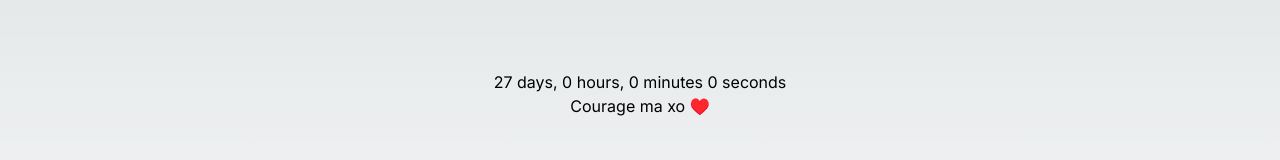
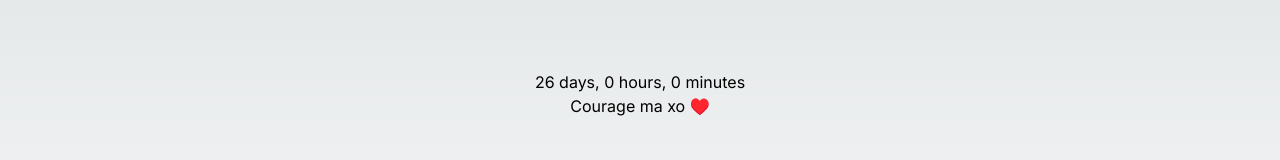
Before and after one commit to JeremieLeymarie/countdown, a Next.js app: page / in a window 1280 px wide. Shown: the part 306-466 px from the top of the page. Built offline with nearby package versions, Linux system fonts and the light colour scheme.

Commit message:
:bug: Fix working day start

```diff
--- a/app/page.tsx
+++ b/app/page.tsx
@@ -6,15 +6,17 @@ import { useEffect, useState } from "react";
 const getRemainingTime = () => {
   const today = new Date();
   const remainingDays = WORKING_DAYS.filter((date) => today < date);
-  const isTodayAWorkingDay = WORKING_DAYS.find(
-    (date) => today.getTime() === date.getTime()
+  const isTodayAWorkingDay = !!WORKING_DAYS.find(
+    (date) => today.toDateString() === date.toDateString()
   );
-
   let remainingSeconds = remainingDays.length * WORK_DURATION_HOURS * 60 * 60;
   const endOfDay = new Date();
   endOfDay.setHours(17);
   endOfDay.setMinutes(30);
-  if (isTodayAWorkingDay && today < endOfDay) {
+  const startOfDay = new Date();
+  startOfDay.setHours(9);
+  startOfDay.setMinutes(30);
+  if (isTodayAWorkingDay && today <= endOfDay && today >= startOfDay) {
     const timeRemainingToday = (endOfDay.getTime() - today.getTime()) / 1000;
     remainingSeconds += timeRemainingToday;
   }
@@ -61,7 +63,7 @@ export default function Home() {
       }}
     >
       <div>
-        {days} days, {hours} hours, {minutes} minutes {seconds} seconds
+        {days} days, {hours} hours, {minutes} minutes
       </div>
       <div>Courage ma xo ♥️</div>
     </div>
--- a/constants.ts
+++ b/constants.ts
@@ -20,7 +20,6 @@ export const WORKING_DAYS = [
   new Date("08/02/2023"),
   new Date("08/03/2023"),
   new Date("08/04/2023"),
-  new Date("08/04/2023"),
   new Date("08/07/2023"),
   new Date("08/08/2023"),
   new Date("08/09/2023"),
@@ -28,4 +27,4 @@ export const WORKING_DAYS = [
   new Date("08/11/2023"),
 ];
 
-export const WORK_DURATION_HOURS = 7;
+export const WORK_DURATION_HOURS = 8;
```
